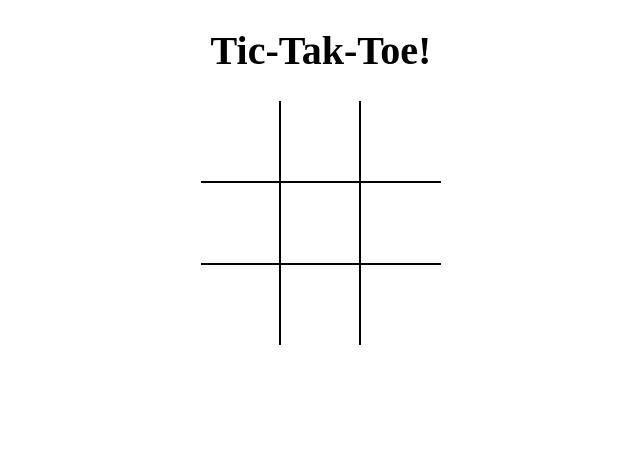
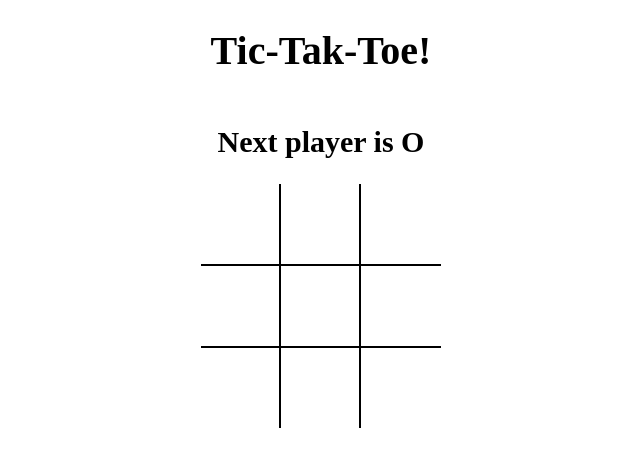
Before and after one commit to Aniket190/tiktactoe, a React (Vite) app: page / in a window 1280 px wide. Shown: the top 466 px of the page, without its empty margins (319-959 px from the left). Built offline with nearby package versions, Linux system fonts and the light colour scheme.

Commit message:
calculate winner

```diff
--- a/src/App.js
+++ b/src/App.js
@@ -1,9 +1,44 @@
-import React from "react"
+import React,{ useState } from "react"
 import Board from './components/Boards'
-import './styles/root.scss'
-export default () => (
-  <div className="app">
+import './styles/root.scss';
+import {calculateWinner} from './helpers';
+
+
+const App = () => {
+  const [board, setBoard]= useState(Array(9).fill(null));
+  const [isXNext, setIsXNext]= useState(false);
+
+  const winner= calculateWinner(board);
+
+  const message =winner? `Winner is ${winner}`:`Next player is ${isXNext ? 'X' : 'O'}`;
+
+  const handleSquareClick = (position) =>{
+     if(board[position] || winner)
+         return;
+
+
+     setBoard(prev => {
+       return prev.map((square,pos)=>{
+          if(pos === position)
+            {
+               return isXNext ? 'X' : 'O' ;
+            }
+          return square;
+      });
+    });
+
+      setIsXNext(prev => !prev)
+
+
+  }
+
+  return(
+     <div className="app">
     <h1>Tic-Tak-Toe!</h1>
-    <Board/>
+    <h2>{message}</h2>
+    <Board board={board} handleSquareClick={handleSquareClick}/>
   </div>
 );
+}
+
+export default App;
--- a/src/components/Boards.js
+++ b/src/components/Boards.js
@@ -1,28 +1,9 @@
-import React,{useState} from 'react';
+import React from 'react';
 import Square from './Square';
 
 
 
-const Boards = () => {
-  const [board, setBoard]= useState(Array(9).fill(null));
-  const [isXNext, setIsXNext]= useState(false);
-
-  const handleSquareClick = (position) =>{
-     if(board[position])return;
-      setBoard(prev => {
-       return prev.map((square,pos)=>{
-          if(pos === position)
-            {
-               return isXNext ? 'X' : 'O' ;
-            }
-          return square;
-      });
-    });
-
-      setIsXNext(prev => !prev)
-
-
-  }
+const Boards = ( {board,handleSquareClick}) => {
 
   const renderSquare = (position) =>{
 
--- /dev/null
+++ b/src/helpers.js
@@ -0,0 +1,19 @@
+export function calculateWinner(squares) {
+    const lines = [
+      [0, 1, 2],
+      [3, 4, 5],
+      [6, 7, 8],
+      [0, 3, 6],
+      [1, 4, 7],
+      [2, 5, 8],
+      [0, 4, 8],
+      [2, 4, 6],
+    ];
+    for (let i = 0; i < lines.length; i++) {
+      const [a, b, c] = lines[i];
+      if (squares[a] && squares[a] === squares[b] && squares[a] === squares[c]) {
+        return squares[a];
+      }
+    }
+    return null;
+  }
```
